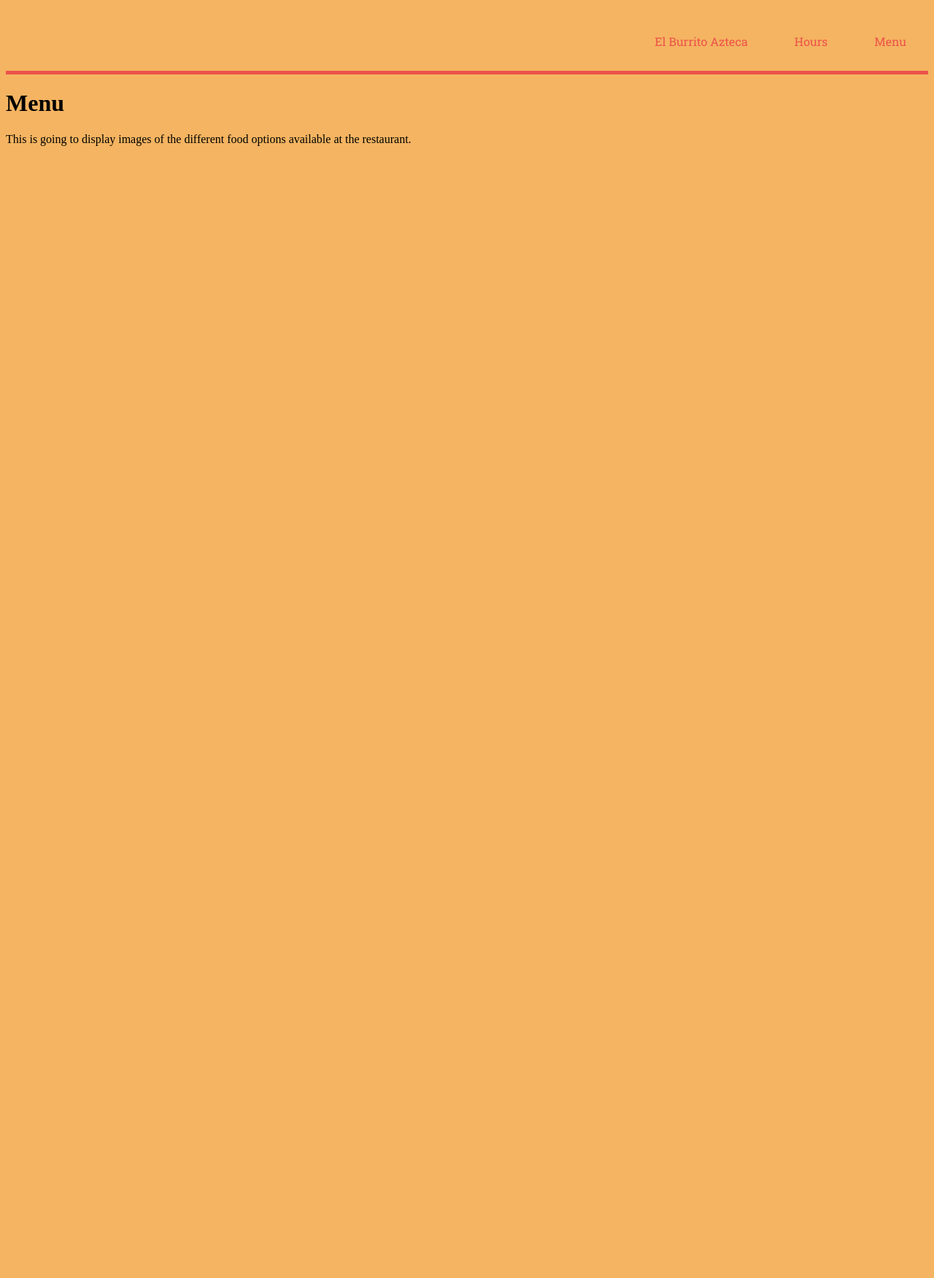
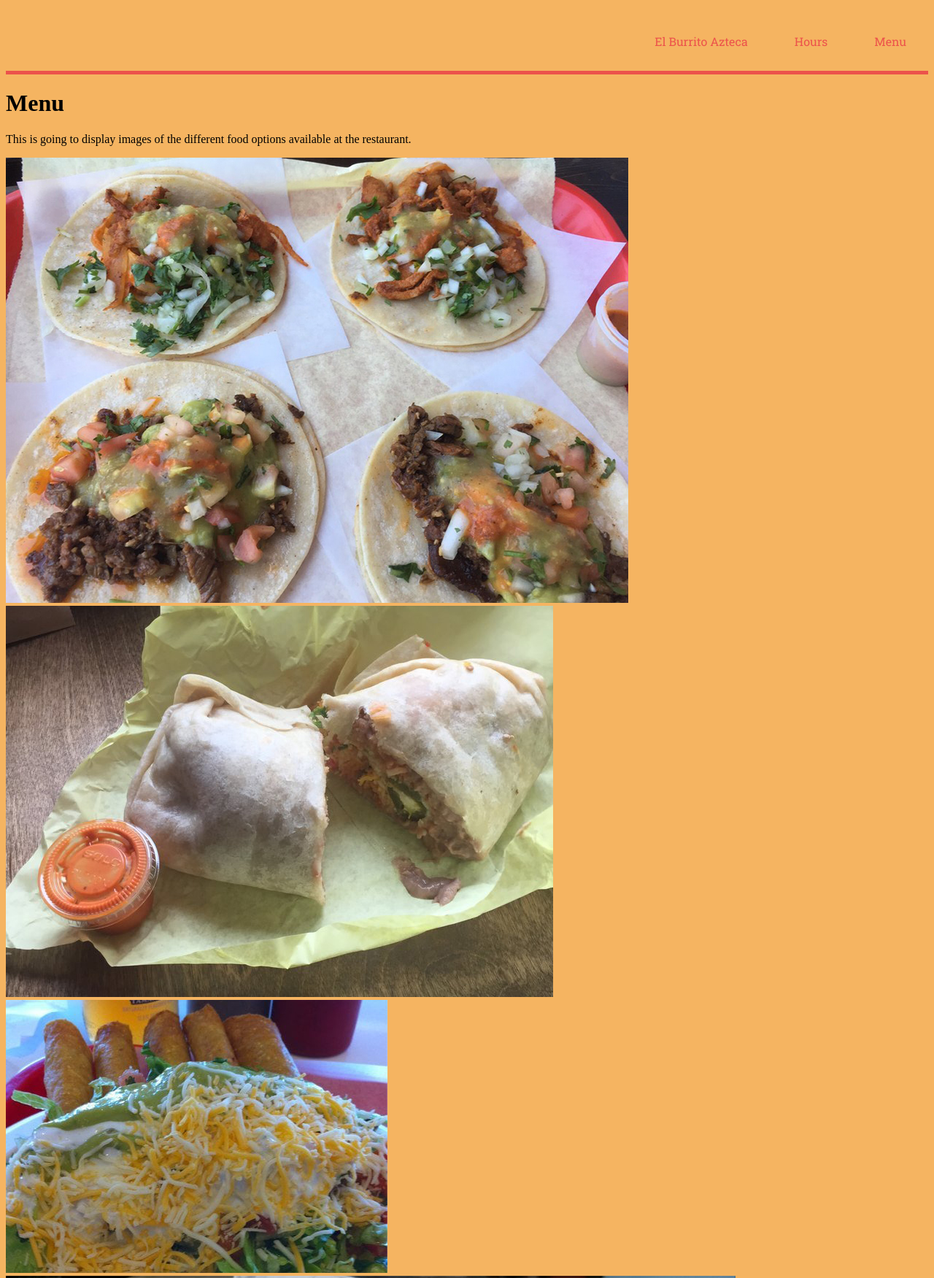
Before and after one commit to igabrieldiaz/igabrieldiaz.github.io, a plain HTML site: page projects/project2/menu.html in a window 1280 px wide. Shown: the top 1751 px of the page at 73% size. Before the commit the page ends 800 px from the top, so only its background shows below. Drawn offline with Linux system fonts and the light colour scheme.

Commit message:
added images to menu page

```diff
--- a/projects/project2/menu.html
+++ b/projects/project2/menu.html
@@ -20,5 +20,14 @@
 
     <h1>Menu</h1>
     <p>This is going to display images of the different food options available at the restaurant.</p>
+
+    <div class="menu-images">
+        <div id="img1"> <img src="images/tacos-edit.jpg" alt="tacos"> </div>
+        <div id="img2"> <img src="images/burrito-edit.jpg" alt="burritos"></div>
+        <div id="img3"> <img src="images/special-edit.jpg" alt="specials"></div>
+        <div id="img4"> <img src="images/sides-edit.jpg" alt="sides"></div>
+        <div id="img5"> <img src="images/plates-edit.jpg" alt="plates"></div>
+        <div id="img6"> <img src="images/drinks-edit.jpg" alt="drinks"></div>
+    </div>
 </body>
 </html>
--- a/projects/project2/style.css
+++ b/projects/project2/style.css
@@ -16,6 +16,12 @@
 
 .menu-page {
     background-color: #f5b461;
+}
+
+.menu-images {
+    display: flex;
+    flex-wrap: wrap;
+    border-radius: 17px;
 }
 
 nav {
```
Also changed, not shown: projects/project2/images/burrito-edit.jpg (added), projects/project2/images/drinks-edit.jpg (added), projects/project2/images/plates-edit.jpg (added), projects/project2/images/sides-edit.jpg (added), projects/project2/images/special-edit.jpg (added), projects/project2/images/tacos-edit.jpg (added), 1 other file.
